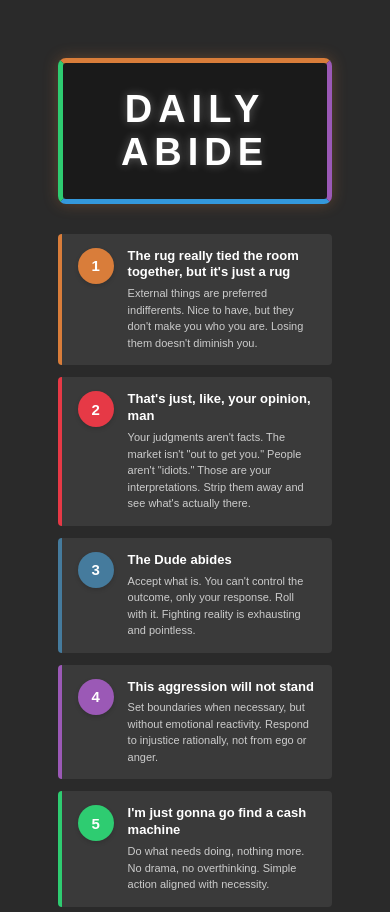
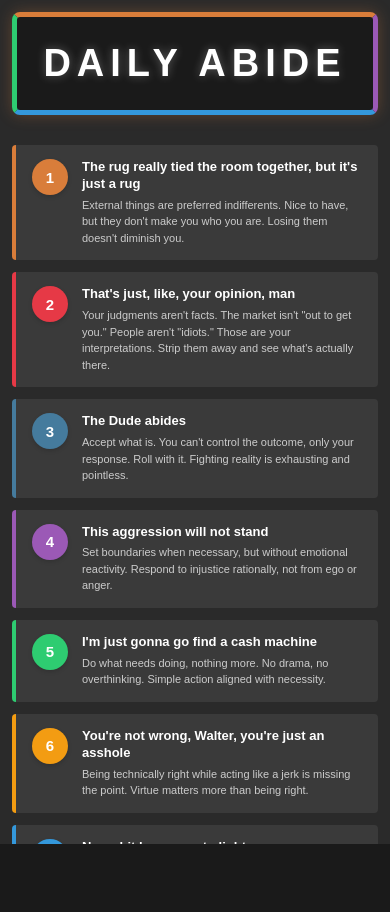
Before and after one commit to tatankatrading/DUDISM, a plain HTML site: page index.html in a window 390 px wide. Shown: the top 912 px of the page. After the commit the page ends 844 px from the top, so only its background shows below. Drawn offline with Linux system fonts and the light colour scheme.

Commit message:
Update index.html

```diff
--- a/index.html
+++ b/index.html
@@ -25,13 +25,71 @@
         .container {
             width: 100%;
             max-width: 8.5in;
-            height: 11in;
+            min-height: 11in;
             margin: 0 auto;
             background: #2a2a2a;
             padding: 0.6in;
             display: flex;
             flex-direction: column;
             box-shadow: 0 4px 12px rgba(0, 0, 0, 0.5);
+        }
+
+        @media (max-width: 768px) {
+            body {
+                overflow: hidden;
+            }
+
+            .container {
+                padding: 12px;
+                min-height: 100vh;
+                max-height: 100vh;
+                max-width: 100%;
+                overflow-y: auto;
+            }
+
+            .header {
+                margin-bottom: 12px;
+                padding: 10px;
+                border-width: 3px;
+            }
+
+            h1 {
+                font-size: 20px;
+                letter-spacing: 3px;
+            }
+
+            .lanes {
+                gap: 6px;
+            }
+
+            .lane {
+                padding: 6px 8px;
+                border-left-width: 3px;
+            }
+
+            .ball {
+                width: 24px;
+                height: 24px;
+                font-size: 11px;
+                margin-right: 8px;
+                flex-shrink: 0;
+            }
+
+            .commandment {
+                font-size: 10px;
+                margin-bottom: 2px;
+                line-height: 1.2;
+            }
+
+            .description {
+                font-size: 8px;
+                line-height: 1.3;
+            }
+
+            .lane-content {
+                display: flex;
+                align-items: flex-start;
+            }
         }
 
         .header {
@@ -62,7 +120,7 @@
             display: flex;
             flex-direction: column;
             gap: 12px;
-            flex: 1;
+            flex: 1 1 auto;
         }
 
         .lane {
```
